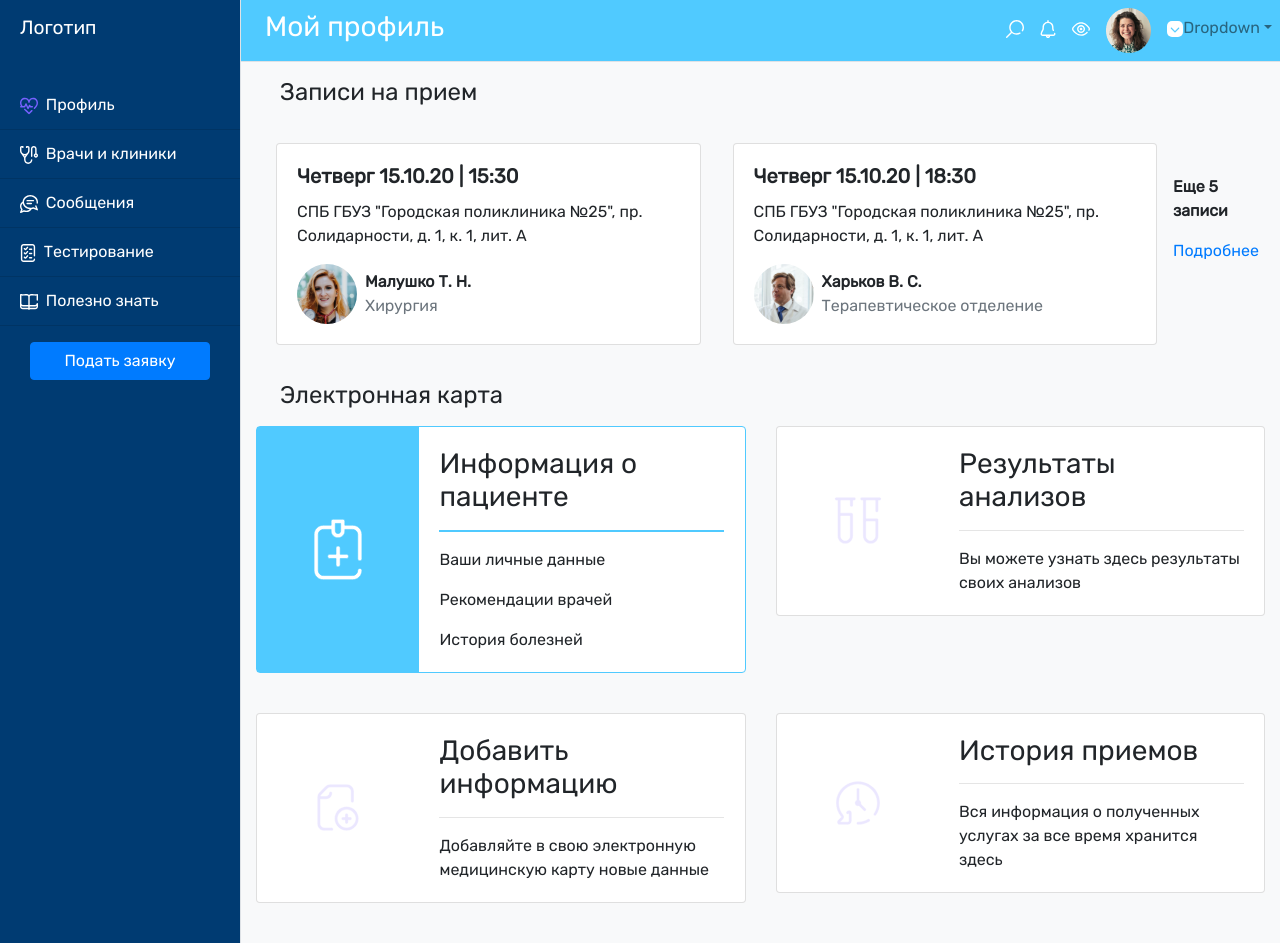
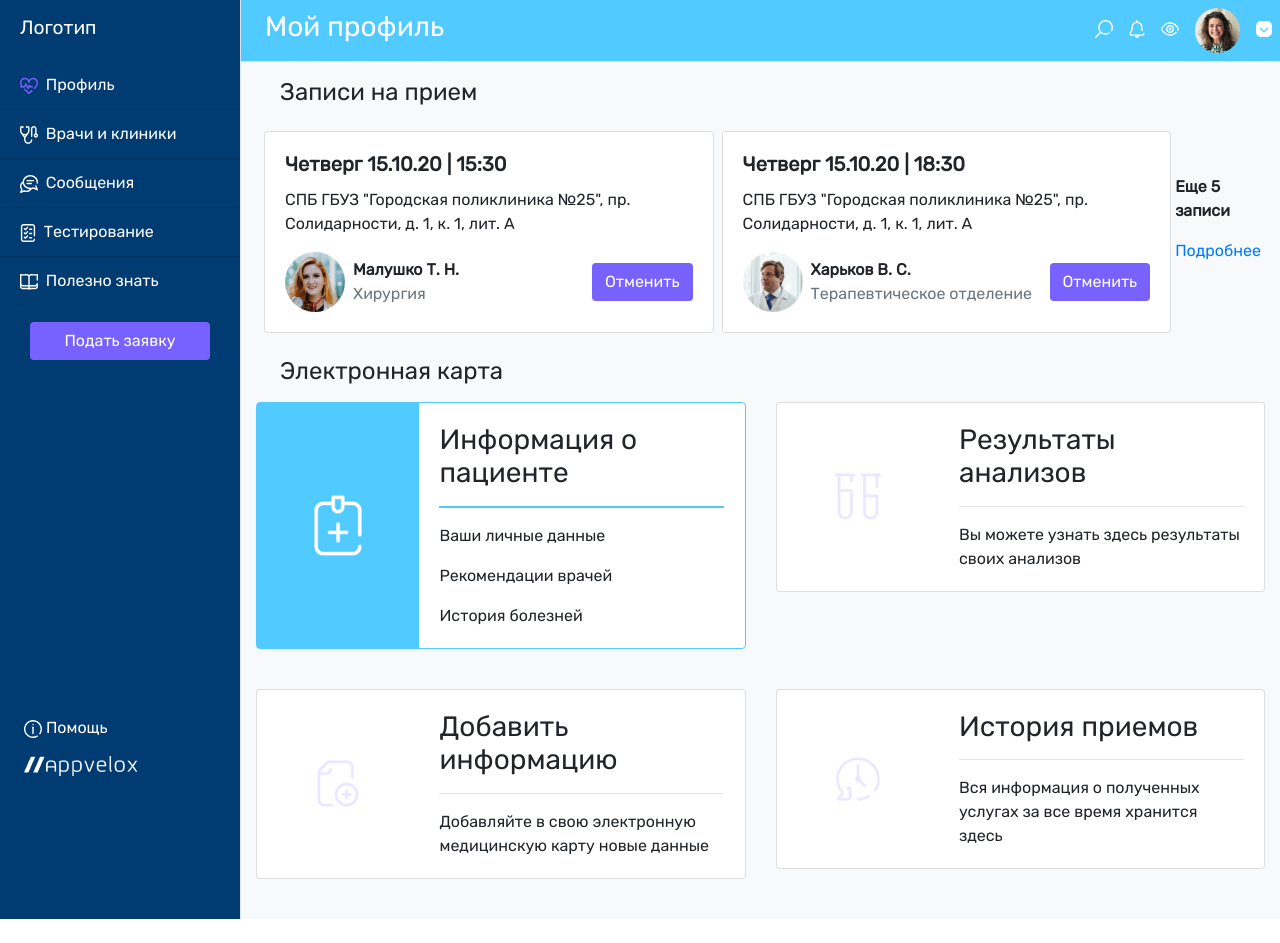
Before and after one commit to valerr/clinicApp-profile, a React (Create React App) app: page / in a window 1280 px wide. After the commit the page ends 919 px from the top, so only its background shows below. Built offline with nearby package versions, Linux system fonts and the light colour scheme.

Commit message:
refactoring

```diff
--- a/src/App.js
+++ b/src/App.js
@@ -1,7 +1,7 @@
 import React from 'react';
 import './App.css';
 import { BrowserRouter as Router, Switch, Route, Redirect } from "react-router-dom";
-import Appointments from './components/Appointments';
+import Appointments from './components/Appointments/Appointments';
 import Home from './components/Home';
 
 function App() {
--- /dev/null
+++ b/src/components/Appointments/AppointmentCard.jsx
@@ -0,0 +1,32 @@
+import React from 'react';
+import { useDispatch } from 'react-redux';
+import { cancelAppointment } from '../../actions';
+
+const AppointmentCard = (item) => {
+    const dispatch = useDispatch();
+
+    const handleCancel = (id) => {
+        dispatch(cancelAppointment({id}));
+      }
+
+    return (
+        <div className="card m-1" key={item.id}>
+          <div className="card-body">
+            <h5 className="card-title font-weight-bold">{item.dateHuman}</h5>
+              <p className="card-text">{item.address}</p>
+                <div className="d-flex justify-content-between">
+                  <div className="d-flex flex-row">
+                    <img alt="profile" src={`${item.doctor.imgUrl}`} />
+                      <div className="ml-2 d-inline-block my-auto"><p className="m-0 font-weight-bold">{item.doctor.name}</p>
+                        <span className="text-muted">{item.doctor.specialty}</span>
+                      </div>
+                    </div>
+                    <button onClick={() => handleCancel(item.id)} className="btn btn-violet h-25 my-auto">Отменить</button>
+
+                </div>
+          </div>
+        </div>
+        )
+}
+
+export default AppointmentCard;
--- a/src/components/Appointments.jsx
+++ b/src/components/Appointments/Appointments.jsx
@@ -1,11 +1,11 @@
 import React, { useState } from 'react';
-import Menu from './Menu';
-import Navbar from './Navbar';
-import { useSelector, useDispatch } from 'react-redux';
+import Sidebar from '../Sidebar';
+import Navbar from '../Navbar';
+import { useSelector } from 'react-redux';
 import Calendar from 'react-calendar'
 import 'react-calendar/dist/Calendar.css';
 import { Link } from 'react-router-dom';
-import { cancelAppointment } from '../actions';
+import AppointmentCard from './AppointmentCard';
 
 const Appointments = () => {
   const appointments = useSelector((state) => state.appointments);
@@ -29,47 +29,22 @@ const Appointments = () => {
   const grouped = groupByDay(appointments)
   const [value, setValue] = useState(null);
 
-  const dispatch = useDispatch();
-
   const filterAppointments = apps => {
     if (value === null) {
-      return appointments.map((item) => renderAppointment(item))
+      return appointments.map((item) => AppointmentCard(item))
     } else {
     const filtered = grouped.get((new Date(value)).getTime())
       if (filtered) {
-        return [...filtered].map((item) => renderAppointment(item))
+        return [...filtered].map((item) => AppointmentCard(item))
       }
     }
   };
-
-  const handleCancel = (id) => {
-    dispatch(cancelAppointment({id}));
-  }
-
-  const renderAppointment = (item) => {
-    return (
-    <div className="card mb-2" key={item.id}>
-      <div className="card-body">
-        <h5 className="card-title font-weight-bold">{item.dateHuman}</h5>
-          <p className="card-text">{item.address}</p>
-            <div className="d-flex flex-row">
-              <img alt="profile" src={`${item.doctor.imgUrl}`} />
-                <div className="ml-2 d-inline-block my-auto"><p className="m-0 font-weight-bold">{item.doctor.name}</p>
-                  <span className="text-muted">{item.doctor.specialty}</span>
-                </div>
-                <button onClick={() => handleCancel(item.id)} className="btn btn-primary">delete</button>
-            </div>
-
-      </div>
-    </div>
-    )
-  }
 
     return (
       <>
         <div className="d-flex" id="wrapper">
           <div className="bg-blue border-right text-white" id="sidebar-wrapper">
-              <Menu />
+              <Sidebar />
           </div>
           <div id="page-content-wrapper" className="bg-light">
             <Navbar />
--- /dev/null
+++ b/src/components/Appointments/AppointmentsPreview.jsx
@@ -0,0 +1,28 @@
+import React from 'react';
+import { useSelector } from 'react-redux';
+import { Link } from 'react-router-dom';
+import AppointmentCard from './AppointmentCard';
+
+const AppointmentsPreview = () => {
+    const appointments = useSelector((state) => state.appointments);
+    const first = appointments.slice(0, 2);
+    const rest = appointments.length-2;
+
+    return (
+        <>
+            <h4 className="m-3 ml-4">Записи на прием</h4>
+            <div className="p-1">
+                <div className="d-flex">
+                    {first.map((item) => AppointmentCard(item))}
+                    {rest && <div>
+                        <p className="font-weight-bold pt-5">Еще {rest} записи</p>
+                        <Link to='/appointments'>Подробнее</Link>
+                    </div>
+                    }
+            </div>
+        </div>
+    </>
+    )
+}
+
+export default AppointmentsPreview;
--- a/src/components/AppointmentsPreview.jsx
+++ /dev/null
@@ -1,39 +0,0 @@
-import React from 'react';
-import { useSelector } from 'react-redux';
-import { Link } from 'react-router-dom';
-
-const AppointmentsPreview = () => {
-    const appointments = useSelector((state) => state.appointments);
-    const first = appointments.slice(0, 2);
-    const rest = appointments.length-2;
-
-    return (
-        <>
-            <h4 className="m-3 ml-4">Записи на прием</h4>
-            <div className="p-1">
-                <div className="d-flex">
-                    {first.map((item) => (
-                        <div className="card w-50 m-3" key={item.id}>
-                            <div className="card-body">
-                                <h5 className="card-title font-weight-bold">{item.dateHuman}</h5>
-                                <p className="card-text">{item.address}</p>
-                                <div className="d-flex flex-row">
-                                    <img alt="profile" src={`${item.doctor.imgUrl}`} />
-                                    <div className="ml-2 d-inline-block my-auto"><p className="m-0 font-weight-bold">{item.doctor.name}</p>
-                                        <span className="text-muted">{item.doctor.specialty}</span>
-                                    </div>
-                                </div>
-                            </div>
-                        </div>))}
-                    {rest && <div>
-                        <p className="font-weight-bold pt-5">Еще {rest} записи</p>
-                        <Link to='/appointments'>Подробнее</Link>
-                    </div>
-                    }
-            </div>
-        </div>
-    </>
-    )
-}
-
-export default AppointmentsPreview;
--- a/src/components/Home.jsx
+++ b/src/components/Home.jsx
@@ -1,13 +1,13 @@
 import React from 'react';
-import Menu from './Menu';
+import Sidebar from './Sidebar';
 import Navbar from './Navbar';
-import AppointmentsPreview from './AppointmentsPreview';
+import AppointmentsPreview from './Appointments/AppointmentsPreview';
 import MedicalRecords from './MedicalRecords';
 
 const Home = () => (
     <div className="d-flex" id="wrapper">
         <div className="bg-blue border-right text-white" id="sidebar-wrapper">
-            <Menu />
+            <Sidebar />
         </div>
         <div id="page-content-wrapper" className="bg-light">
             <Navbar />
--- a/src/components/Navbar.jsx
+++ b/src/components/Navbar.jsx
@@ -5,9 +5,6 @@ const Navbar = () => {
         <>
           <nav className="navbar navbar-expand-lg navbar-light bg-light-blue border-bottom p-0">
             <h3 className="text-white pl-4">Мой профиль</h3>
-            <button className="navbar-toggler" type="button" data-toggle="collapse" data-target="#navbarSupportedContent" aria-controls="navbarSupportedContent" aria-expanded="false" aria-label="Toggle navigation">
-              <span className="navbar-toggler-icon"></span>
-            </button>
             <div className="collapse navbar-collapse" id="navbarSupportedContent">
               <ul className="navbar-nav ml-auto mt-lg-0">
                 <li className="nav-item pt-2">
@@ -23,16 +20,7 @@ const Navbar = () => {
                   <a className="nav-link" href="#"><img alt="profile" src="./images/profilePhoto.png"/></a>
                 </li>
                 <li className="nav-item dropdown pt-2">
-                  <a className="nav-link dropdown-toggle" href="#" id="navbarDropdown" role="button" data-toggle="dropdown" aria-haspopup="true" aria-expanded="false">
-                    <img alt="profile" src="./images/dropdown.svg"/>
-                    Dropdown
-                  </a>
-                  <div className="dropdown-menu dropdown-menu-right" aria-labelledby="navbarDropdown">
-                    <a className="dropdown-item" href="#">Action</a>
-                    <a className="dropdown-item" href="#">Another action</a>
-                    <div className="dropdown-divider"></div>
-                    <a className="dropdown-item" href="#">Something else here</a>
-                  </div>
+                <a className="nav-link" href="#"><img alt="profile" src="./images/dropdown.svg"/></a>
                 </li>
               </ul>
             </div>
--- a/src/components/Menu.jsx
+++ b/src/components/Sidebar.jsx
@@ -1,19 +1,23 @@
 import React from 'react';
 
-const Menu = () => (
+const Sidebar = () => {
+  return (
     <>
         <div className="sidebar-heading">Логотип</div>
-        <div className="list-group list-group-flush mt-4">
+        <div className="list-group list-group-flush mt-1">
           <button className="list-group-item list-group-item-action bg-blue text-white"><img alt="profile" src="./images/profile.svg" />&nbsp;&nbsp;Профиль</button>
           <button className="list-group-item list-group-item-action bg-blue text-white"><img alt="profile" src="./images/doctors.svg" />&nbsp;&nbsp;Врачи и клиники</button>
           <button className="list-group-item list-group-item-action bg-blue text-white"><img alt="profile" src="./images/messages.svg" />&nbsp;&nbsp;Сообщения</button>
           <button className="list-group-item list-group-item-action bg-blue text-white"><img alt="profile" src="./images/test.svg" />&nbsp;&nbsp;Тестирование</button>
           <button className="list-group-item list-group-item-action bg-blue text-white"><img alt="profile" src="./images/note.svg" />&nbsp;&nbsp;Полезно знать</button>
-          <button className="btn btn-primary w-75 mx-auto mt-3">Подать заявку</button>
+          <button className="btn btn-violet w-75 mx-auto mt-3">Подать заявку</button>
+        </div>
+      <div className="fixed-bottom m-4">
+        <img alt="help" src="./images/help.svg" /><span>&nbsp;Помощь</span><br />
+        <img alt="logo" className="mt-3" src="./images/logo.png" />
+        </div>
+   </>
+  )
+}
 
-        </div>
-
-    </>
-)
-
-export default Menu;
+export default Sidebar;
--- a/src/custom.scss
+++ b/src/custom.scss
@@ -65,6 +65,11 @@ button.list-group-item:hover {
   color: #7761FF !important;
 }
 
+.btn-violet {
+  background: #7761FF;
+  color: white;
+}
+
 .react-calendar__navigation {
   background-color: #7761FF;
 
```
Also changed, not shown: public/images/help.svg (added), public/images/logo.png (added).
